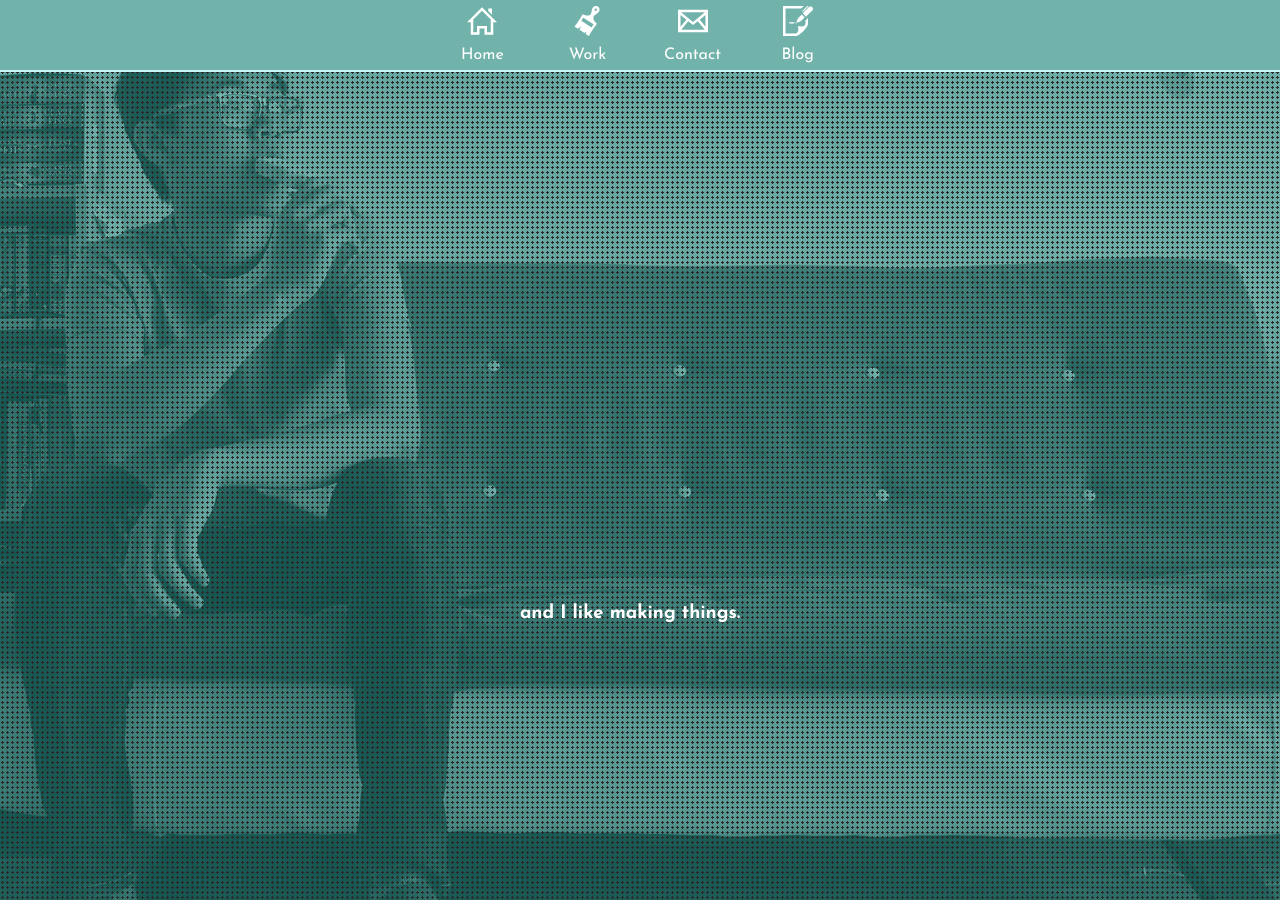
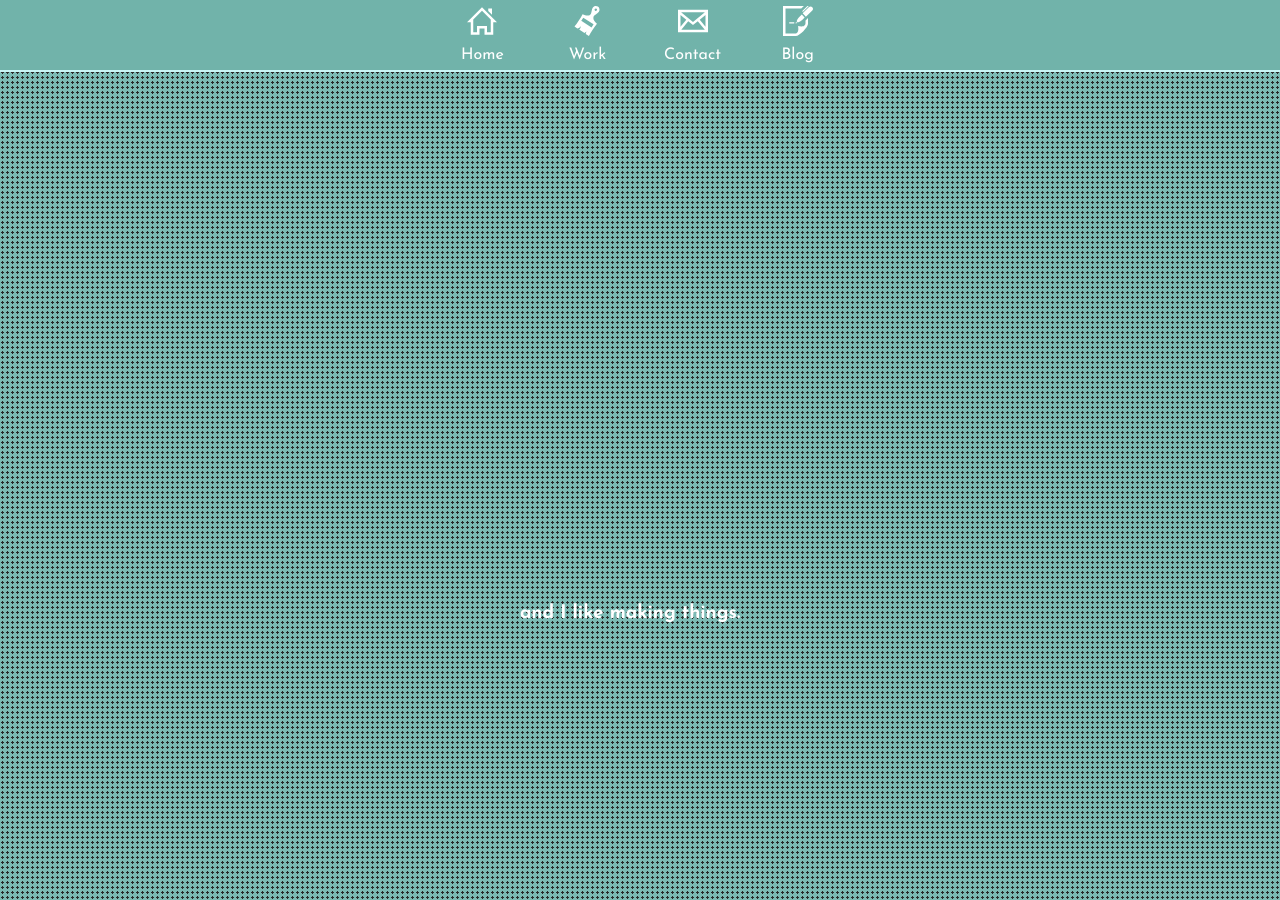
Before and after one commit to leroywan/old-portfolio, a Jekyll site: the page built from index.html, in a window 1280 px wide and 900 px high. Built offline with Jekyll 4.4.1, drawn with Linux system fonts in a browser that asks for light colours.

Commit message:
testing mobile load time

```diff
--- a/_sass/_style.scss
+++ b/_sass/_style.scss
@@ -321,7 +321,7 @@
 }
 
 #home-background {
-	background: url('../assets/imgs/me3.jpg');
+	// background: url('../assets/imgs/me3.jpg');
 	background-size: cover;
 	background-repeat: no-repeat;
 	background-position: 80% 50%;
@@ -606,7 +606,7 @@
 		top: 0;
 		left: 0;
 		-webkit-filter: grayscale(100%);
-		background-image: url("../assets/imgs/typewriter2.jpg");
+		// background-image: url("../assets/imgs/typewriter2.jpg");
 		opacity: 0.8;
 		background-repeat: no-repeat;
 		background-size: cover;
@@ -743,7 +743,7 @@
 		top: 0;
 		left: 0;
 		-webkit-filter: grayscale(100%);
-		background-image: url("../assets/imgs/globe2.jpg");
+		// background-image: url("../assets/imgs/globe2.jpg");
 		opacity: 0.8;
 		background-repeat: no-repeat;
 		background-size: cover;
```
